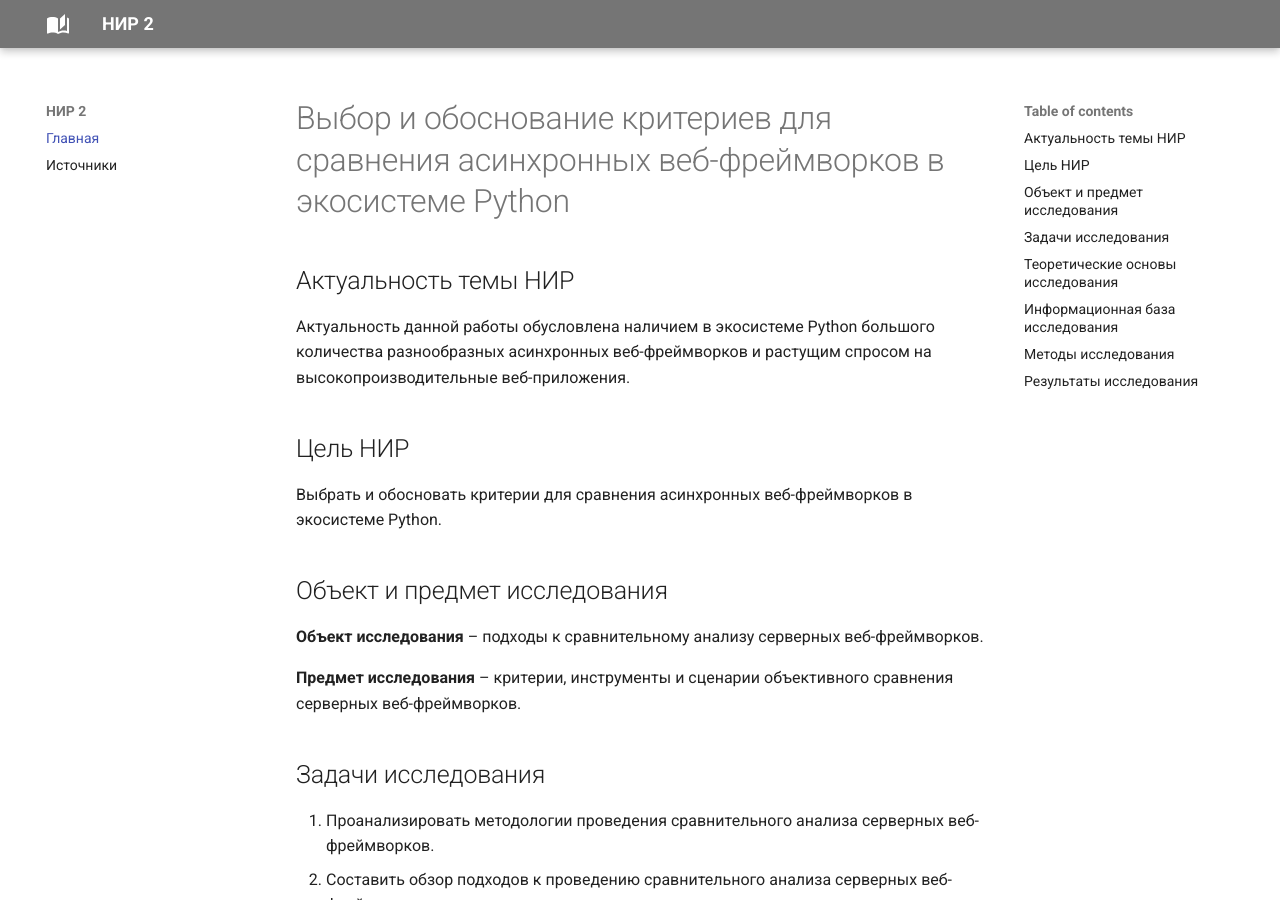
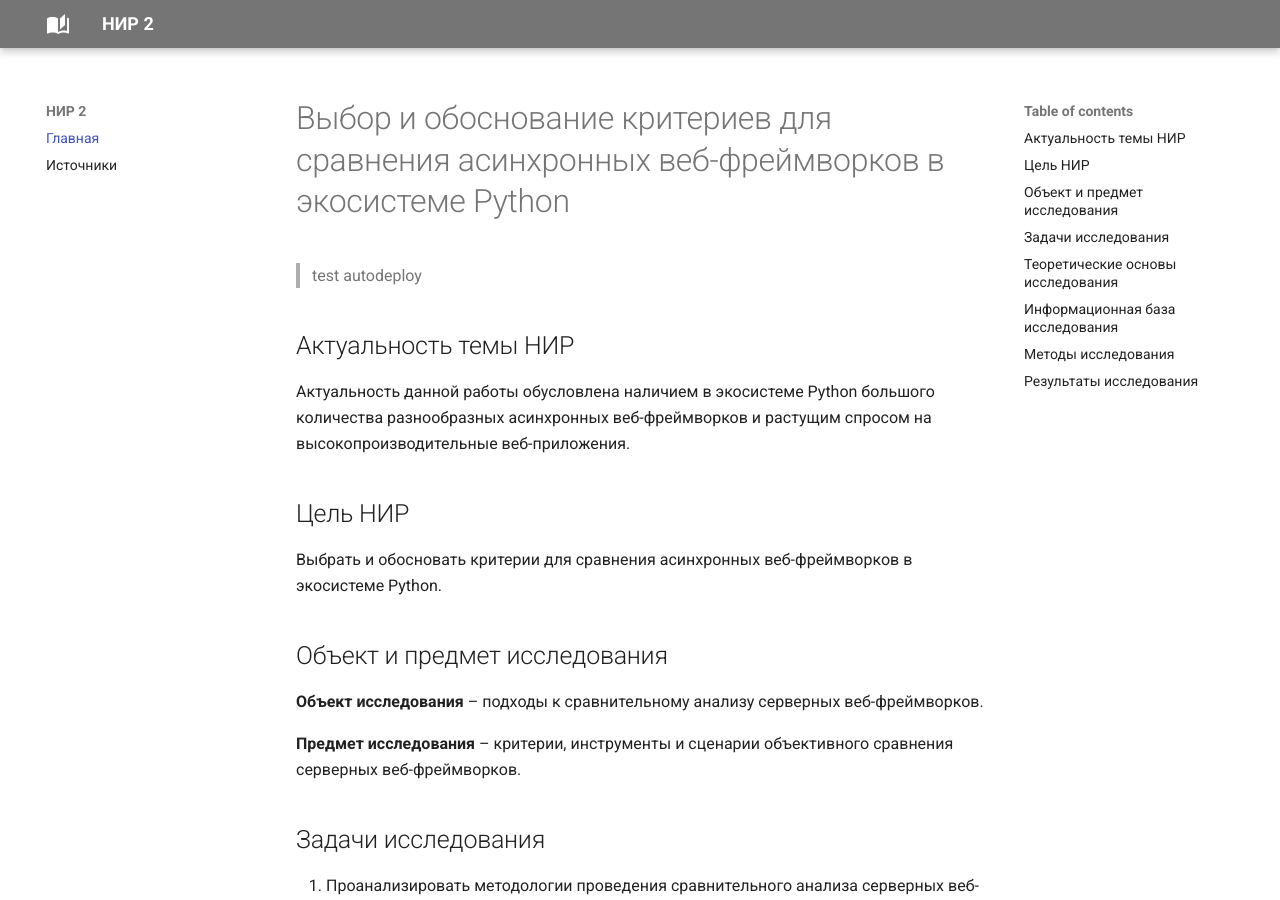
Before and after one commit to miirld/pyweb2025_task2.1, an MkDocs documentation site: the page built from docs/index.md, in a window 1280 px wide and 900 px high. Built offline with MkDocs 1.6.1 and Material for MkDocs 9.7.7, drawn with Linux system fonts in a browser that asks for light colours.

Commit message:
add GitHub Pages workflow and test note

```diff
--- a/docs/index.md
+++ b/docs/index.md
@@ -1,4 +1,6 @@
 # Выбор и обоснование критериев для сравнения асинхронных веб-фреймворков в экосистеме Python
+
+> test autodeploy
 
 ## Актуальность темы НИР
 
```
Also changed, not shown: 1 other file.
